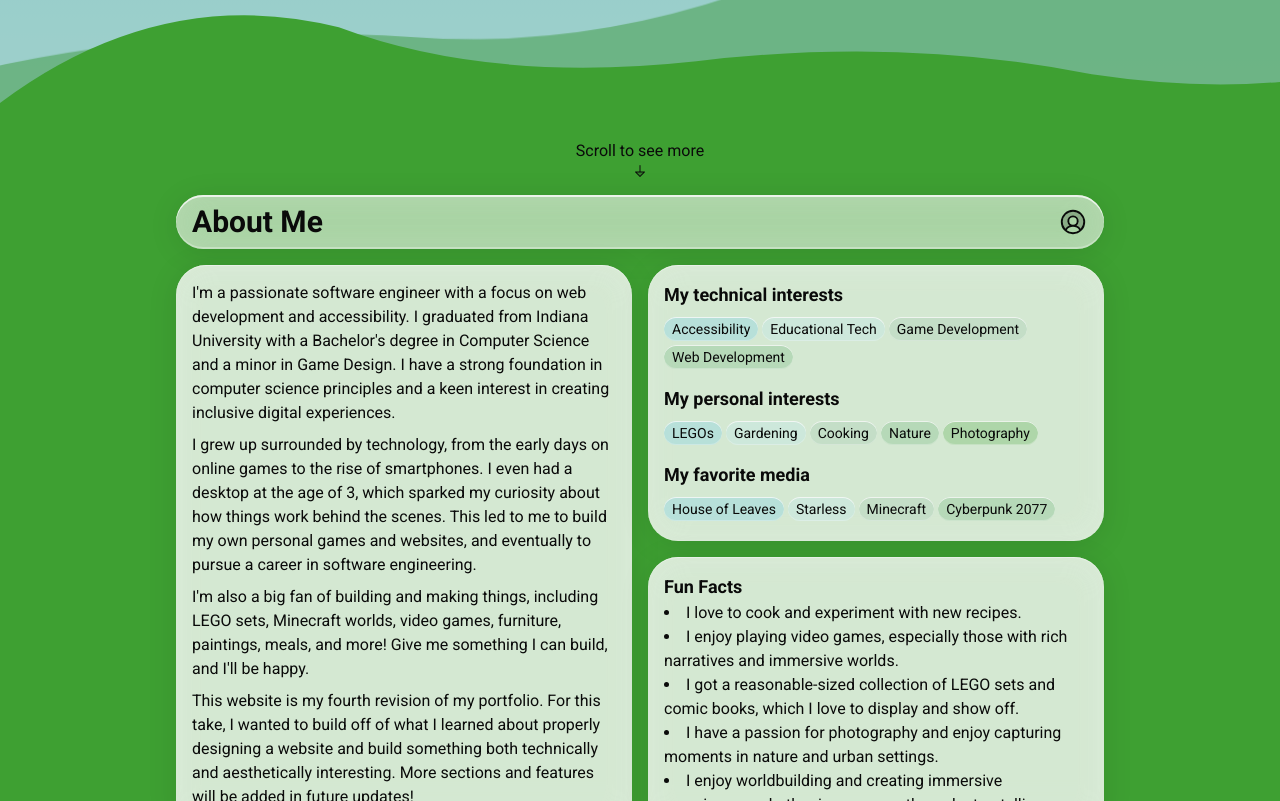
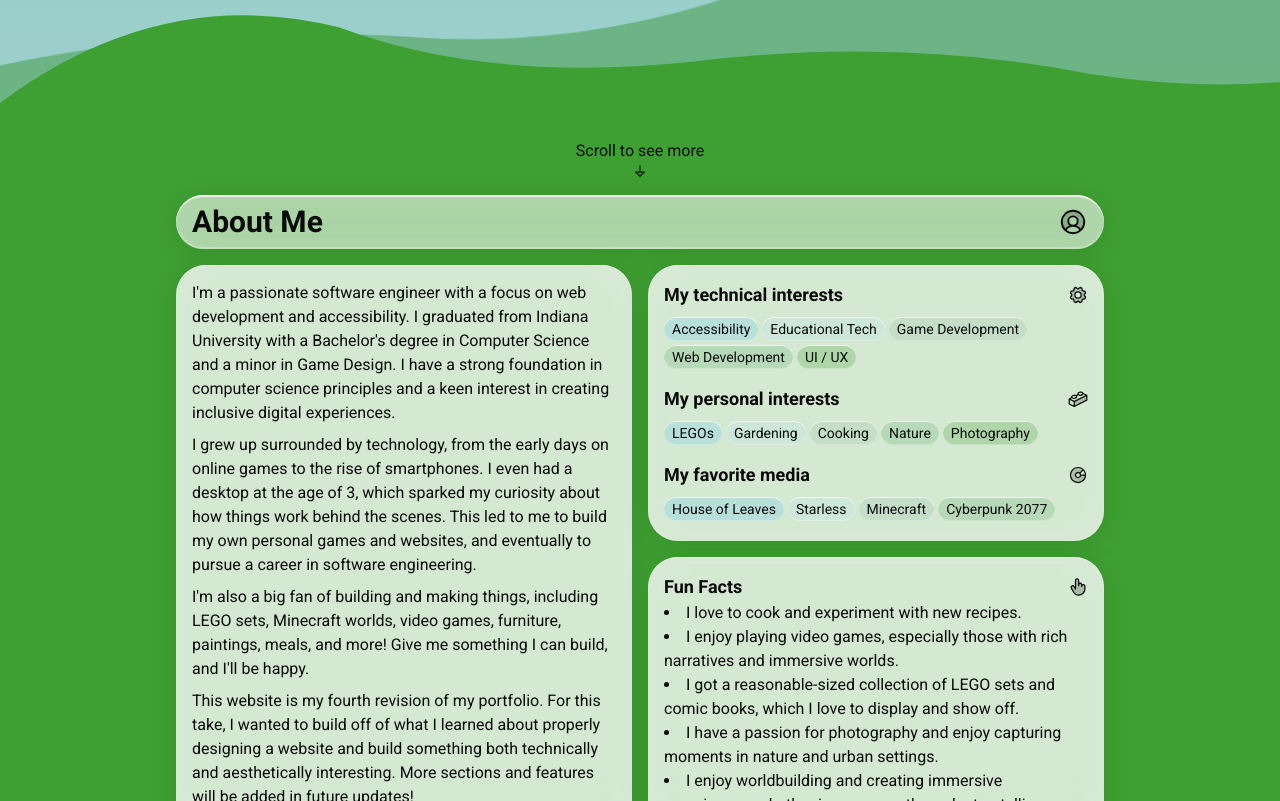
Before and after one commit to vtlanglois/portfolio-v2, a Next.js app: page / in a window 1280 px wide. Shown: the part 605-1406 px from the top of the page. Built offline with nearby package versions, Linux system fonts and the light colour scheme.

Commit message:
feat: add icons to about me

```diff
--- a/src/components/sections/About.tsx
+++ b/src/components/sections/About.tsx
@@ -1,4 +1,10 @@
-import { UserCircleIcon } from "@phosphor-icons/react/dist/ssr";
+import {
+  DiscIcon,
+  GearIcon,
+  HandPointingIcon,
+  LegoIcon,
+  UserCircleIcon,
+} from "@phosphor-icons/react/dist/ssr";
 import Card from "../ui/Card";
 import Container from "../ui/Container";
 import Section from "../ui/Section";
@@ -55,8 +61,12 @@ export default function About() {
             <Card className="row-span-1 col-span-2">
               <Stack>
                 <div>
-                  <h3 id="tech-interests" className="text-lg font-bold mb-2">
+                  <h3
+                    id="tech-interests"
+                    className="inline-flex w-full items-center justify-between text-lg font-bold mb-2"
+                  >
                     My technical interests
+                    <GearIcon size={20} weight="duotone" aria-hidden />
                   </h3>
                   <TagList
                     labelledBy="tech-interests"
@@ -65,15 +75,17 @@ export default function About() {
                       TAGS.educationTech,
                       TAGS.gameDevelopment,
                       TAGS.webDevelopment,
+                      TAGS.uiUX,
                     ]}
                   />
                 </div>
                 <div>
                   <h3
                     id="personal-interests"
-                    className="text-lg font-bold mb-2"
+                    className="inline-flex w-full items-center justify-between text-lg font-bold mb-2"
                   >
                     My personal interests
+                    <LegoIcon size={20} weight="duotone" aria-hidden />
                   </h3>
                   <TagList
                     labelledBy="personal-interests"
@@ -82,13 +94,17 @@ export default function About() {
                       hobbyTags.gardening,
                       hobbyTags.cooking,
                       hobbyTags.nature,
-                      hobbyTags.photography
+                      hobbyTags.photography,
                     ]}
                   />
                 </div>
                 <div>
-                  <h3 id="favorite-media" className="text-lg font-bold mb-2">
+                  <h3
+                    id="favorite-media"
+                    className="inline-flex w-full items-center justify-between text-lg font-bold mb-2"
+                  >
                     My favorite media
+                    <DiscIcon size={20} weight="duotone" aria-hidden />
                   </h3>
                   <TagList
                     labelledBy="favorite-media"
@@ -103,7 +119,10 @@ export default function About() {
               </Stack>
             </Card>
             <Card className="row-span-1 col-span-2">
-              <h3 className="text-lg font-bold">Fun Facts</h3>
+              <h3 className="inline-flex w-full items-center justify-between text-lg font-bold">
+                Fun Facts
+                <HandPointingIcon size={20} weight="duotone" aria-hidden />
+              </h3>
               <ul className="list-disc list-inside">
                 <li>I love to cook and experiment with new recipes.</li>
                 <li>
```
